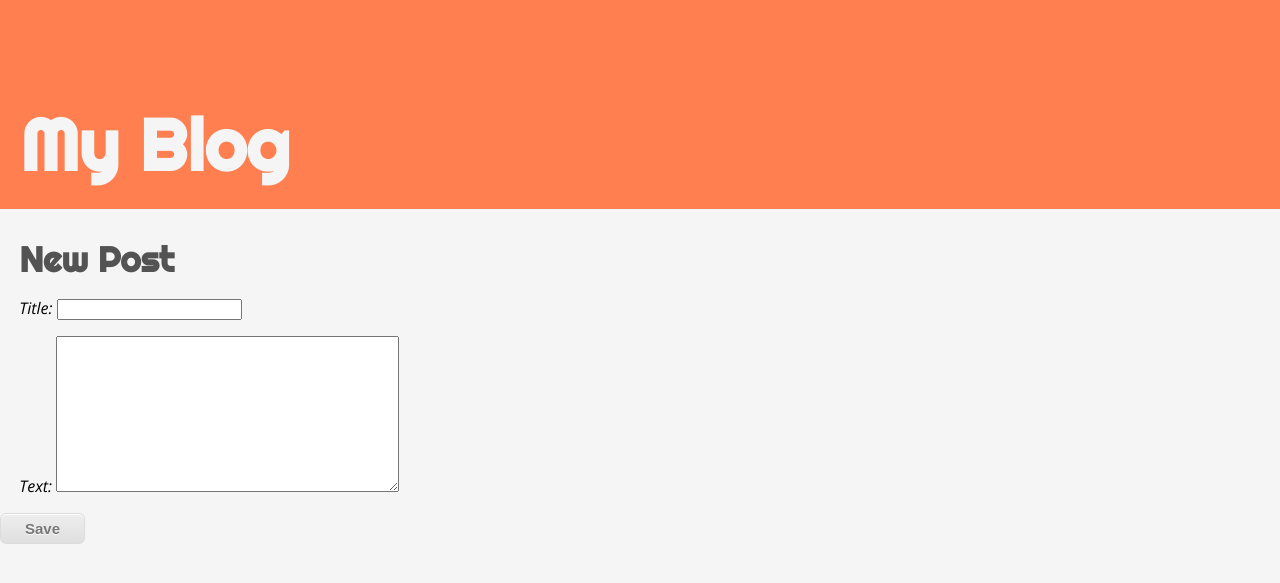
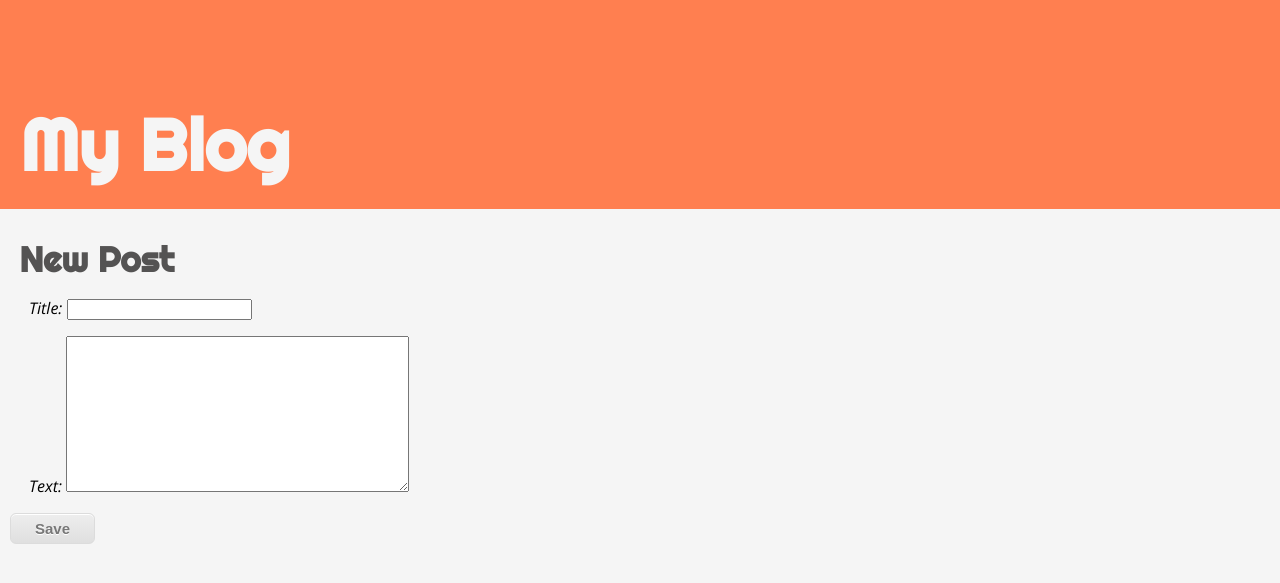
Before and after one commit to nathan-bethea/nbethe1-webapp, a Django app: page /post/new in a window 1280 px wide. Shown: the top 583 px of the page. Run offline with Django 3.2, Linux system fonts and the light colour scheme; some libraries are stand-ins or nearby versions.

Commit message:
Update blog.css

```diff
--- a/blog/static/css/blog.css
+++ b/blog/static/css/blog.css
@@ -48,7 +48,9 @@ p{
     color:#777777;
     margin-left:5px;
 }
-
+form{
+    margin-left:10px;
+}
 
 .myButton {
 	-moz-box-shadow:inset 0px 1px 0px 0px #ffffff;
```
